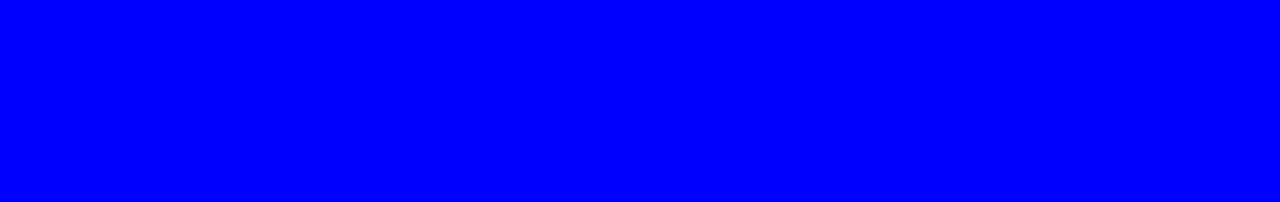
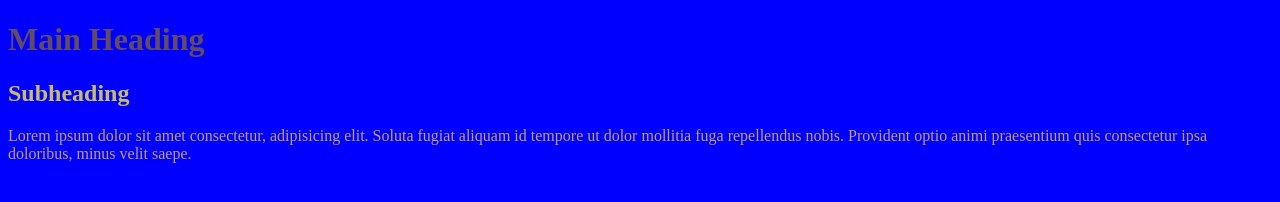
Before and after one commit to egbertcl/04.01-206-breakpoints-starter, a plain HTML site: page index.html in a window 1280 px wide. Drawn offline with Linux system fonts and the light colour scheme.

Commit message:
Initial commit for breakpoints

```diff
--- a/css/main.css
+++ b/css/main.css
@@ -1,9 +1,27 @@
+h1 {
+  color: #7b7d70;
+}
+h2 {
+  color: #4eafb8;
+}
+p {
+  color: #ff8641;
+}
 
 /* ----------- Tablets larger than 768px wide ----------- */
 @media (min-width: 768px) {
 	body {
     background: red;
   }
+h1 {
+  color: #02cbd2;
+}
+h2 {
+  color: #fcc02a;
+}
+p {
+  color: #7b8f8e;
+}
 }
 
 /* ----------- Monitors larger than 1200px wide ----------- */
@@ -11,4 +29,13 @@
   body {
   background: blue;
 }
+h1 {
+  color: #634b61;
 }
+h2 {
+  color: #cabd61;
+}
+p {
+  color: #c19e74;
+}
+}
--- a/index.html
+++ b/index.html
@@ -9,6 +9,10 @@
 </head>
 
 <body>
+  <h1>Main Heading</h1>
+  <h2>Subheading</h2>
+  <p>Lorem ipsum dolor sit amet consectetur, adipisicing elit. Soluta fugiat aliquam id tempore ut dolor mollitia fuga
+    repellendus nobis. Provident optio animi praesentium quis consectetur ipsa doloribus, minus velit saepe.</p>
 </body>
 
 </html>
```
